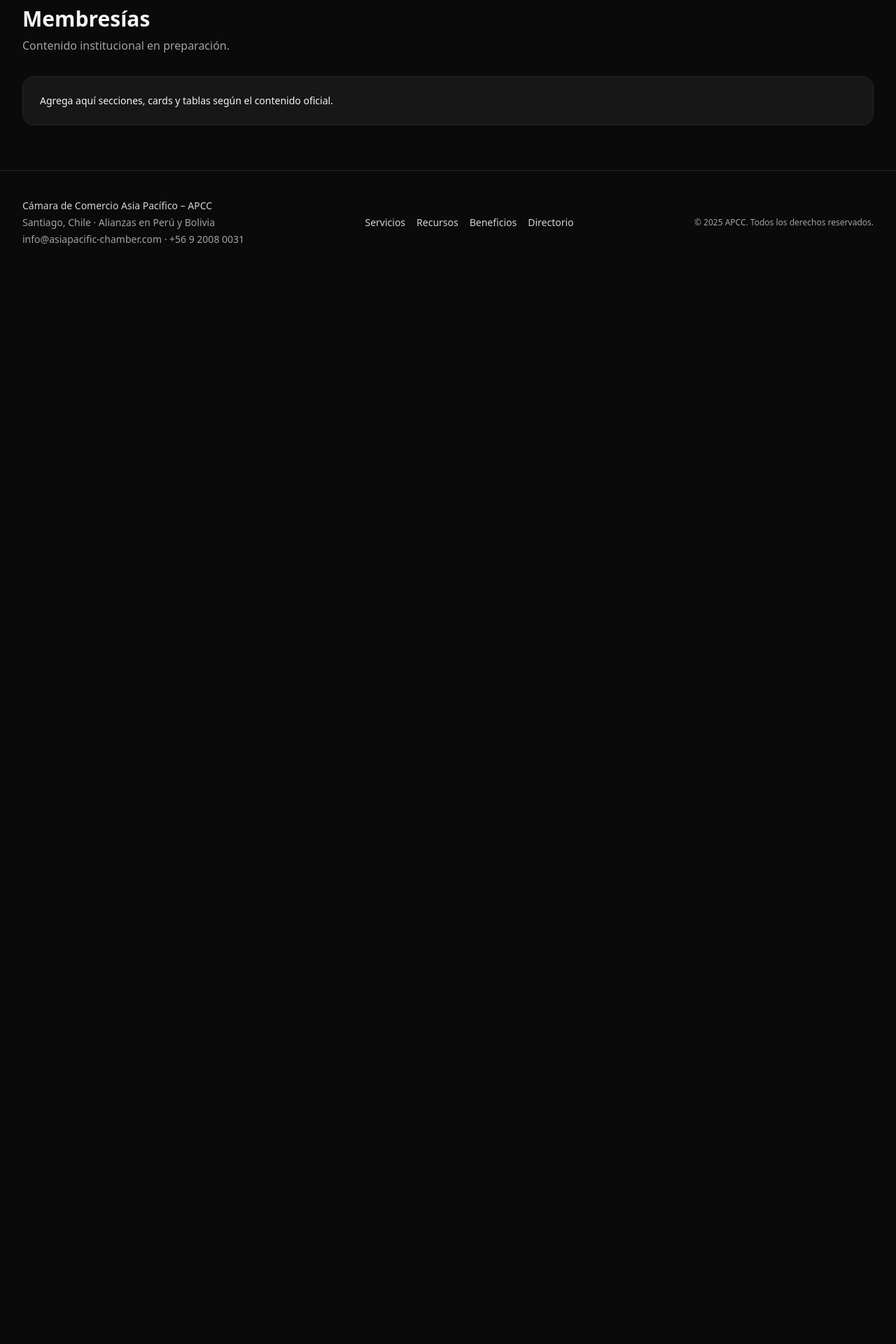
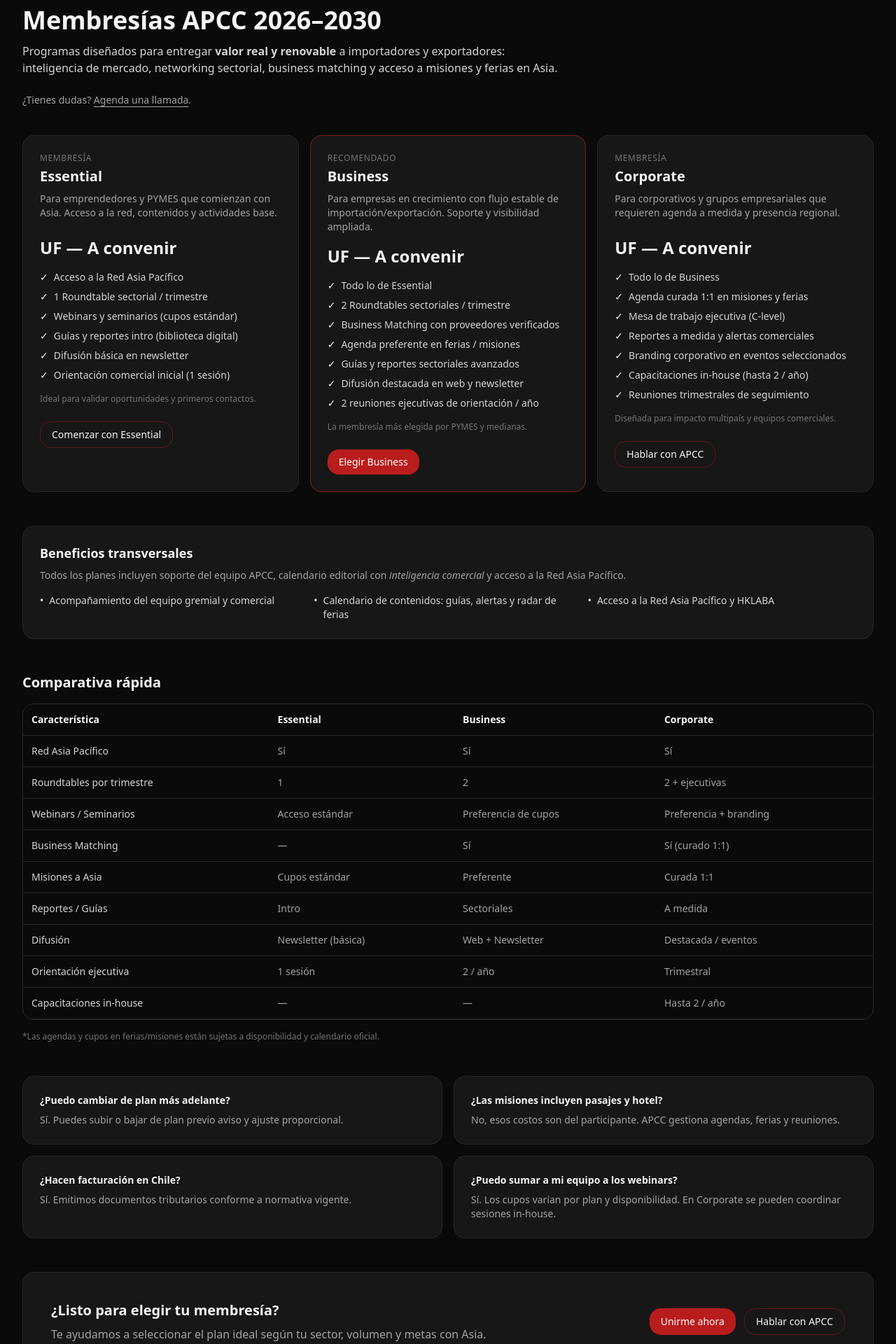
Before and after one commit to apcc-chamber/apcc-institucional-basic, a Next.js app: page /membresias in a window 1280 px wide. Shown: the part 120-2040 px from the top of the page at 70% size. Before the commit the page ends 800 px from the top, so only its background shows below. Built offline with nearby package versions, Linux system fonts and the light colour scheme.

Commit message:
Update page.tsx

```diff
--- a/app/(routes)/membresias/page.tsx
+++ b/app/(routes)/membresias/page.tsx
@@ -1,17 +1,248 @@
 import type { Metadata } from 'next';
+import Link from 'next/link';
 
 export const metadata: Metadata = {
   title: 'Membresías',
+  description:
+    'Membresías APCC 2026–2030: Essential, Business y Corporate. Beneficios reales para importadores y exportadores: misiones, roundtables, business matching e inteligencia de mercado.',
 };
+
+type Plan = {
+  id: 'essential' | 'business' | 'corporate';
+  name: string;
+  price?: string; // si aún no tienes precio público, puedes dejar "A convenir"
+  blurb: string;
+  best?: boolean;
+  features: string[];
+  ctaHref: string;
+  ctaLabel: string;
+  note?: string;
+};
+
+const PLANS: Plan[] = [
+  {
+    id: 'essential',
+    name: 'Essential',
+    price: 'UF — A convenir',
+    blurb:
+      'Para emprendedores y PYMES que comienzan con Asia. Acceso a la red, contenidos y actividades base.',
+    features: [
+      'Acceso a la Red Asia Pacífico',
+      '1 Roundtable sectorial / trimestre',
+      'Webinars y seminarios (cupos estándar)',
+      'Guías y reportes intro (biblioteca digital)',
+      'Difusión básica en newsletter',
+      'Orientación comercial inicial (1 sesión)',
+    ],
+    ctaHref: 'https://join.asiapacific-chamber.com',
+    ctaLabel: 'Comenzar con Essential',
+    note: 'Ideal para validar oportunidades y primeros contactos.',
+  },
+  {
+    id: 'business',
+    name: 'Business',
+    price: 'UF — A convenir',
+    blurb:
+      'Para empresas en crecimiento con flujo estable de importación/exportación. Soporte y visibilidad ampliada.',
+    best: true,
+    features: [
+      'Todo lo de Essential',
+      '2 Roundtables sectoriales / trimestre',
+      'Business Matching con proveedores verificados',
+      'Agenda preferente en ferias / misiones',
+      'Guías y reportes sectoriales avanzados',
+      'Difusión destacada en web y newsletter',
+      '2 reuniones ejecutivas de orientación / año',
+    ],
+    ctaHref: 'https://join.asiapacific-chamber.com',
+    ctaLabel: 'Elegir Business',
+    note: 'La membresía más elegida por PYMES y medianas.',
+  },
+  {
+    id: 'corporate',
+    name: 'Corporate',
+    price: 'UF — A convenir',
+    blurb:
+      'Para corporativos y grupos empresariales que requieren agenda a medida y presencia regional.',
+    features: [
+      'Todo lo de Business',
+      'Agenda curada 1:1 en misiones y ferias',
+      'Mesa de trabajo ejecutiva (C-level)',
+      'Reportes a medida y alertas comerciales',
+      'Branding corporativo en eventos seleccionados',
+      'Capacitaciones in-house (hasta 2 / año)',
+      'Reuniones trimestrales de seguimiento',
+    ],
+    ctaHref: 'https://join.asiapacific-chamber.com',
+    ctaLabel: 'Hablar con APCC',
+    note: 'Diseñada para impacto multipaís y equipos comerciales.',
+  },
+];
+
+const COMPARISON = [
+  { feature: 'Red Asia Pacífico', essential: 'Sí', business: 'Sí', corporate: 'Sí' },
+  { feature: 'Roundtables por trimestre', essential: '1', business: '2', corporate: '2 + ejecutivas' },
+  { feature: 'Webinars / Seminarios', essential: 'Acceso estándar', business: 'Preferencia de cupos', corporate: 'Preferencia + branding' },
+  { feature: 'Business Matching', essential: '—', business: 'Sí', corporate: 'Sí (curado 1:1)' },
+  { feature: 'Misiones a Asia', essential: 'Cupos estándar', business: 'Preferente', corporate: 'Curada 1:1' },
+  { feature: 'Reportes / Guías', essential: 'Intro', business: 'Sectoriales', corporate: 'A medida' },
+  { feature: 'Difusión', essential: 'Newsletter (básica)', business: 'Web + Newsletter', corporate: 'Destacada / eventos' },
+  { feature: 'Orientación ejecutiva', essential: '1 sesión', business: '2 / año', corporate: 'Trimestral' },
+  { feature: 'Capacitaciones in-house', essential: '—', business: '—', corporate: 'Hasta 2 / año' },
+];
 
 export default function Page() {
   return (
     <section className="container py-16">
-      <h1 className="text-3xl font-semibold">Membresías</h1>
-      <p className="mt-2 text-neutral-400">Contenido institucional en preparación.</p>
-      <div className="mt-8 rounded-2xl border border-neutral-800 bg-neutral-900 p-6">
-        <p className="text-sm">Agrega aquí secciones, cards y tablas según el contenido oficial.</p>
-      </div>
+      {/* HERO */}
+      <header className="max-w-3xl">
+        <h1 className="text-3xl md:text-4xl font-semibold">Membresías APCC 2026–2030</h1>
+        <p className="mt-3 text-neutral-300">
+          Programas diseñados para entregar <strong>valor real y renovable</strong> a importadores y exportadores: inteligencia de mercado,
+          networking sectorial, business matching y acceso a misiones y ferias en Asia.
+        </p>
+        <div className="mt-6 text-sm text-neutral-400">
+          ¿Tienes dudas? <Link href="/contacto" className="underline underline-offset-4 hover:text-neutral-200">Agenda una llamada</Link>.
+        </div>
+      </header>
+
+      {/* PLANES */}
+      <section className="mt-10 grid md:grid-cols-3 gap-4">
+        {PLANS.map((p) => (
+          <article
+            key={p.id}
+            className={`rounded-2xl border ${p.best ? 'border-red-900' : 'border-neutral-800'} bg-neutral-900 p-6 flex flex-col`}
+          >
+            <div className="text-xs uppercase tracking-wider text-neutral-500">
+              {p.best ? 'Recomendado' : 'Membresía'}
+            </div>
+            <h2 className="mt-1 text-xl font-semibold">{p.name}</h2>
+            <div className="mt-2 text-sm text-neutral-400 min-h-[48px]">{p.blurb}</div>
+
+            <div className="mt-4 text-2xl font-semibold">{p.price}</div>
+
+            <ul className="mt-4 space-y-2 text-sm">
+              {p.features.map((f) => (
+                <li key={f} className="flex gap-2">
+                  <span aria-hidden>✓</span>
+                  <span className="text-neutral-300">{f}</span>
+                </li>
+              ))}
+            </ul>
+
+            {p.note && <div className="mt-4 text-xs text-neutral-500">{p.note}</div>}
+
+            <div className="mt-6">
+              <Link
+                href={p.ctaHref}
+                className={`btn ${p.best ? 'btn-primary' : 'btn-secondary'}`}
+                target="_blank"
+              >
+                {p.ctaLabel}
+              </Link>
+            </div>
+          </article>
+        ))}
+      </section>
+
+      {/* SELLOS / BENEFICIOS TRANSVERSALES */}
+      <section className="mt-12">
+        <div className="rounded-2xl border border-neutral-800 bg-neutral-900 p-6">
+          <h3 className="text-lg font-semibold">Beneficios transversales</h3>
+          <p className="mt-2 text-sm text-neutral-400">
+            Todos los planes incluyen soporte del equipo APCC, calendario editorial con <em>inteligencia comercial</em> y acceso a la Red Asia Pacífico.
+          </p>
+          <ul className="mt-4 grid md:grid-cols-3 gap-2 text-sm">
+            {[
+              'Acompañamiento del equipo gremial y comercial',
+              'Calendario de contenidos: guías, alertas y radar de ferias',
+              'Acceso a la Red Asia Pacífico y HKLABA',
+            ].map((x) => (
+              <li key={x} className="flex gap-2">
+                <span aria-hidden>•</span>
+                <span className="text-neutral-300">{x}</span>
+              </li>
+            ))}
+          </ul>
+        </div>
+      </section>
+
+      {/* TABLA COMPARATIVA */}
+      <section className="mt-12">
+        <h3 className="text-xl font-semibold">Comparativa rápida</h3>
+        <div className="mt-4 overflow-x-auto rounded-2xl border border-neutral-800">
+          <table className="min-w-full text-sm">
+            <thead className="bg-neutral-950/60">
+              <tr className="border-b border-neutral-800">
+                <th className="text-left p-3">Característica</th>
+                <th className="text-left p-3">Essential</th>
+                <th className="text-left p-3">Business</th>
+                <th className="text-left p-3">Corporate</th>
+              </tr>
+            </thead>
+            <tbody>
+              {COMPARISON.map((row) => (
+                <tr key={row.feature} className="border-b border-neutral-800">
+                  <td className="p-3 text-neutral-300">{row.feature}</td>
+                  <td className="p-3 text-neutral-400">{row.essential}</td>
+                  <td className="p-3 text-neutral-400">{row.business}</td>
+                  <td className="p-3 text-neutral-400">{row.corporate}</td>
+                </tr>
+              ))}
+            </tbody>
+          </table>
+        </div>
+        <div className="mt-4 text-xs text-neutral-500">
+          *Las agendas y cupos en ferias/misiones están sujetas a disponibilidad y calendario oficial.
+        </div>
+      </section>
+
+      {/* FAQ */}
+      <section className="mt-12 grid md:grid-cols-2 gap-4">
+        {[
+          {
+            q: '¿Puedo cambiar de plan más adelante?',
+            a: 'Sí. Puedes subir o bajar de plan previo aviso y ajuste proporcional.',
+          },
+          {
+            q: '¿Las misiones incluyen pasajes y hotel?',
+            a: 'No, esos costos son del participante. APCC gestiona agendas, ferias y reuniones.',
+          },
+          {
+            q: '¿Hacen facturación en Chile?',
+            a: 'Sí. Emitimos documentos tributarios conforme a normativa vigente.',
+          },
+          {
+            q: '¿Puedo sumar a mi equipo a los webinars?',
+            a: 'Sí. Los cupos varían por plan y disponibilidad. En Corporate se pueden coordinar sesiones in-house.',
+          },
+        ].map((item) => (
+          <article key={item.q} className="rounded-2xl border border-neutral-800 bg-neutral-900 p-6">
+            <h4 className="text-sm font-semibold">{item.q}</h4>
+            <p className="mt-2 text-sm text-neutral-400">{item.a}</p>
+          </article>
+        ))}
+      </section>
+
+      {/* CTA FINAL */}
+      <section className="mt-12">
+        <div className="rounded-2xl border border-neutral-800 bg-neutral-900 p-8 md:p-10 flex flex-col md:flex-row items-start md:items-center justify-between gap-6">
+          <div>
+            <h3 className="text-lg md:text-xl font-semibold">¿Listo para elegir tu membresía?</h3>
+            <p className="mt-2 text-neutral-400 max-w-2xl">
+              Te ayudamos a seleccionar el plan ideal según tu sector, volumen y metas con Asia.
+            </p>
+          </div>
+          <div className="flex gap-3">
+            <Link href="https://join.asiapacific-chamber.com" className="btn btn-primary" target="_blank">
+              Unirme ahora
+            </Link>
+            <Link href="/contacto" className="btn btn-secondary">
+              Hablar con APCC
+            </Link>
+          </div>
+        </div>
+      </section>
     </section>
   );
 }
```
